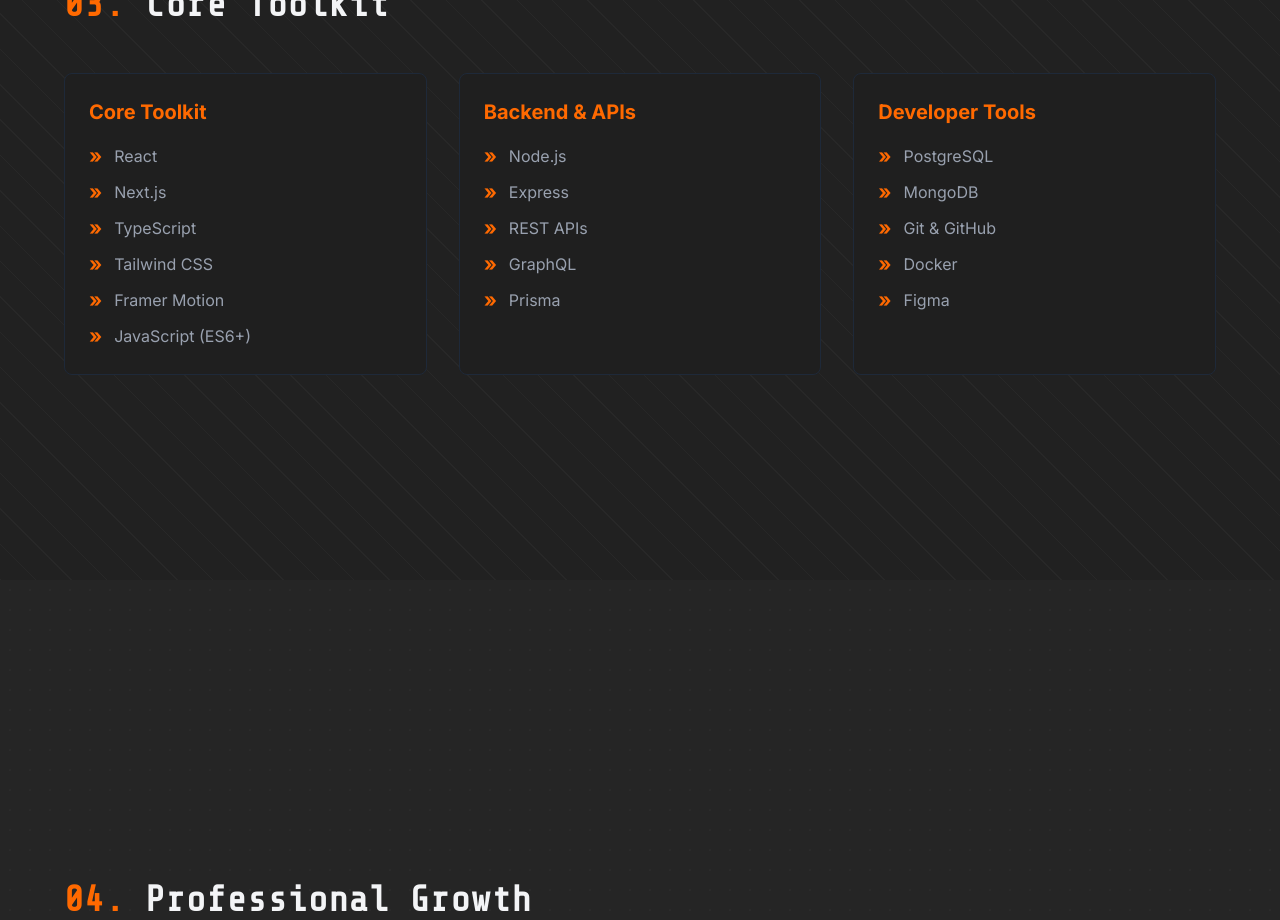
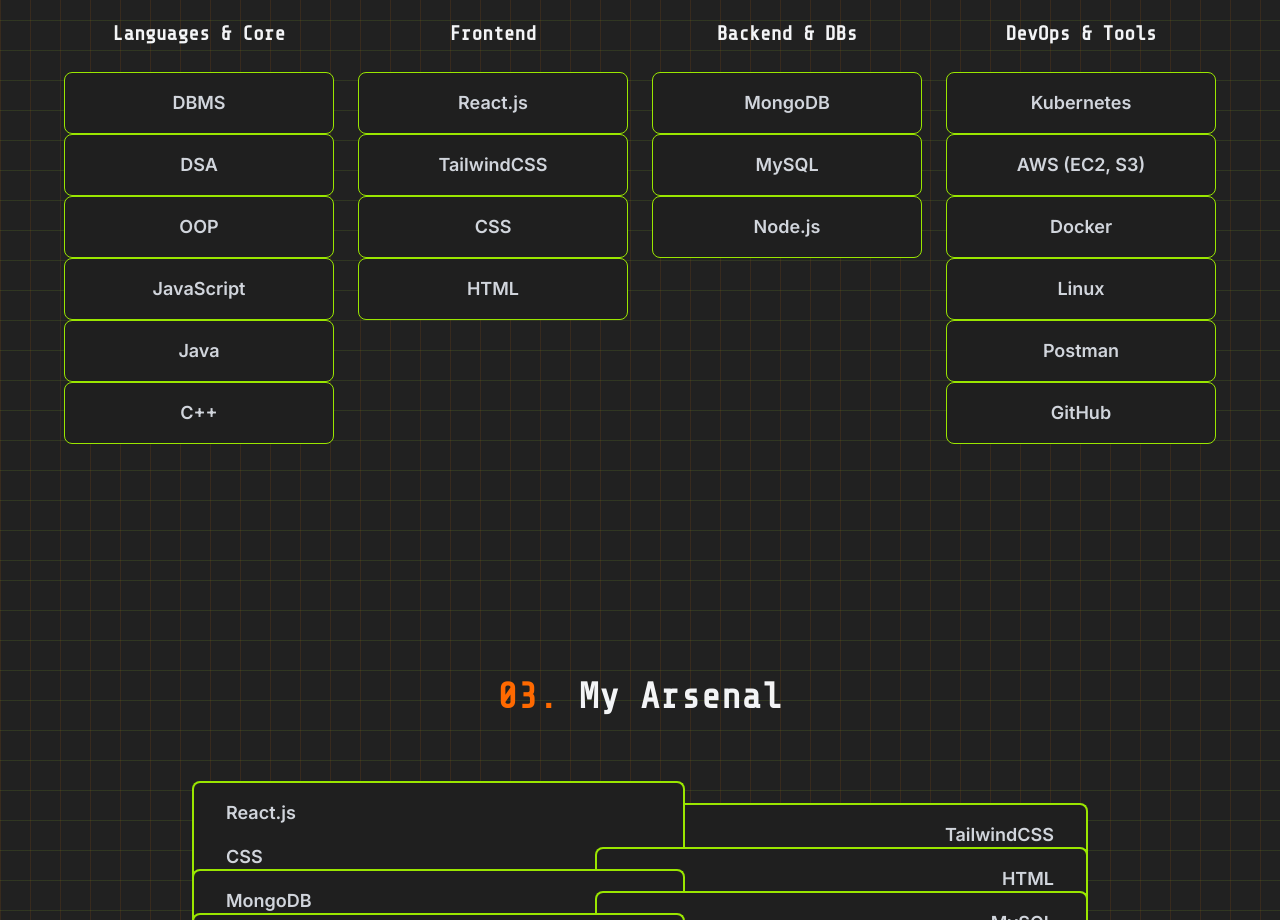
Before and after one commit to ChinmayOnGithub/portfolio, a Next.js app: page / in a window 1280 px wide. Shown: the part 2620-3540 px from the top of the page. Built offline with nearby package versions, Linux system fonts and the light colour scheme.

Commit message:
removed image

```diff
--- a/src/app/components/pages/DarkModePage.tsx
+++ b/src/app/components/pages/DarkModePage.tsx
@@ -7,18 +7,127 @@
 // Use only first 3 projects for homepage
 const featuredProjects = projects.slice(0, 3);
 
-const skills = {
-  "Core Toolkit": ["React", "Next.js", "TypeScript", "Tailwind CSS", "Framer Motion", "JavaScript (ES6+)"],
-  "Backend & APIs": ["Node.js", "Express", "REST APIs", "GraphQL", "Prisma"],
-  "Developer Tools": ["PostgreSQL", "MongoDB", "Git & GitHub", "Docker", "Figma"],
+// const skills = {
+//   "Core Toolkit": ["React", "Next.js", "TypeScript", "Tailwind CSS", "Framer Motion", "JavaScript (ES6+)"],
+//   "Backend & APIs": ["Node.js", "Express", "REST APIs", "GraphQL", "Prisma"],
+//   "Developer Tools": ["PostgreSQL", "MongoDB", "Git & GitHub", "Docker", "Figma"],
+// };
+
+// --- DATA FOR SKILLS SECTION ---
+const languagesAndCore = [
+  // Basics at the bottom
+  { name: "C++", color: "#00599C", shadow: "rgba(0, 89, 156, 0.4)", hoverText: "text-white" },
+  { name: "Java", color: "#f89820", shadow: "rgba(248, 152, 32, 0.4)", hoverText: "text-black" },
+  { name: "JavaScript", color: "#F7DF1E", shadow: "rgba(247, 223, 30, 0.4)", hoverText: "text-black" },
+  { name: "OOP", color: "#A29BFE", shadow: "rgba(162, 155, 254, 0.4)", hoverText: "text-black" },
+  { name: "DSA", color: "#A29BFE", shadow: "rgba(162, 155, 254, 0.4)", hoverText: "text-black" },
+  { name: "DBMS", color: "#A29BFE", shadow: "rgba(162, 155, 254, 0.4)", hoverText: "text-black" },
+].reverse(); // .reverse() puts basics at the bottom of the visual stack
+
+const frontendSkills = [
+  { name: "HTML", color: "#E34F26", shadow: "rgba(227, 79, 38, 0.4)", hoverText: "text-white" },
+  { name: "CSS", color: "#1572B6", shadow: "rgba(21, 114, 182, 0.4)", hoverText: "text-white" },
+  { name: "TailwindCSS", color: "#06B6D4", shadow: "rgba(6, 182, 212, 0.4)", hoverText: "text-black" },
+  { name: "React.js", color: "#61DAFB", shadow: "rgba(97, 218, 251, 0.4)", hoverText: "text-black" },
+].reverse();
+
+const backendAndDatabases = [
+  { name: "Node.js", color: "#5FA04E", shadow: "rgba(95, 160, 78, 0.4)", hoverText: "text-white" },
+  { name: "MySQL", color: "#4479A1", shadow: "rgba(68, 121, 161, 0.4)", hoverText: "text-white" },
+  { name: "MongoDB", color: "#47A248", shadow: "rgba(71, 162, 72, 0.4)", hoverText: "text-white" },
+].reverse();
+
+const devopsAndTools = [
+  { name: "GitHub", color: "#FFFFFF", shadow: "rgba(255, 255, 255, 0.4)", hoverText: "text-black" },
+  { name: "Postman", color: "#FF6C37", shadow: "rgba(255, 108, 55, 0.4)", hoverText: "text-white" },
+  { name: "Linux", color: "#FCC624", shadow: "rgba(252, 198, 36, 0.4)", hoverText: "text-black" },
+  { name: "Docker", color: "#2496ED", shadow: "rgba(36, 150, 237, 0.4)", hoverText: "text-white" },
+  { name: "AWS (EC2, S3)", color: "#232F3E", shadow: "rgba(35, 47, 62, 0.4)", hoverText: "text-white" },
+  { name: "Kubernetes", color: "#326CE5", shadow: "rgba(50, 108, 229, 0.4)", hoverText: "text-white" },
+].reverse();
+
+// This combines all skills into one big array for the file drawer
+const allSkills = [
+  ...frontendSkills,
+  ...backendAndDatabases,
+  ...languagesAndCore,
+  ...devopsAndTools,
+];
+
+// Define the type for a single skill
+type Skill = {
+  name: string;
+  color: string;
+  shadow: string;
+  hoverText: string;
 };
+
+// Define the type for the props
+type SkillStackProps = {
+  title: string;
+  skills: Skill[];
+};
+
+const SkillStack = ({ title, skills }: SkillStackProps) => (
+  <div className="flex flex-col items-center">
+    <h3 className="text-xl font-bold text-gray-100 mb-6 font-mono">{title}</h3>
+    <div className="flex flex-col items-center w-full max-w-xs min-h-[250px]">
+      {skills.map((skill, index) => (
+        <div
+          key={skill.name}
+          className="group relative w-full p-4 rounded-lg
+                     border border-lime-400 bg-[#1f1f1f] text-gray-300
+                     transition-all duration-300 ease-out
+                     z-${10 + index}
+                     ${index > 0 ? '-mt-10' : ''}
+                     hover:-translate-y-2 hover:z-50 hover:scale-105"
+          style={{
+            minHeight: '60px',
+            // Default border color is lime green (from className)
+          }}
+          onMouseEnter={(e) => {
+            // On hover: set brand colors
+            e.currentTarget.style.backgroundColor = skill.color;
+            e.currentTarget.style.borderColor = skill.color;
+            e.currentTarget.style.color = skill.hoverText === 'text-black' ? '#000' : '#FFF';
+            e.currentTarget.style.boxShadow = `0 8px 30px 0 ${skill.shadow}`;
+          }}
+          onMouseLeave={(e) => {
+            // On leave: reset to default
+            e.currentTarget.style.backgroundColor = '#1f1f1f';
+            e.currentTarget.style.borderColor = '#B6F427'; // Tailwind's lime-400
+            e.currentTarget.style.color = '#D1D5DB'; // text-gray-300
+            e.currentTarget.style.boxShadow = 'none';
+          }}
+        >
+          {/* Default State: Skill Name (Uniform Color) */}
+          <h4
+            className="text-lg font-semibold text-center group-hover:opacity-0 transition-opacity duration-150"
+          >
+            {skill.name}
+          </h4>
+
+          {/* Hover State: Logo + Name (Inverted Color) */}
+          <div className="absolute inset-0 flex flex-col items-center justify-center gap-2
+                          opacity-0 group-hover:opacity-100 transition-opacity duration-300
+                          pointer-events-none">
+            <span className="w-8 h-8 flex items-center justify-center text-xl font-bold">
+              {/* This is where your {skill.logo} component will render */}
+              {skill.logo}
+            </span>
+            <span className="font-semibold">{skill.name}</span>
+          </div>
+        </div>
+      ))}
+    </div>
+  </div>
+);
+
 
 const problemSolving = [
   { name: "LeetCode", url: "https://leetcode.com/u/chinmaydpatil09/", description: "Honing my skills in data structures and algorithms." },
   { name: "Codeforces", url: "https://codeforces.com/profile/chinmaydpatil09", description: "Participating in competitive programming contests." }
 ];
-
-
 
 export default function DarkModePage() {
 
@@ -87,7 +196,7 @@
             <div className="w-60 h-60 sm:w-72 sm:h-72 md:w-80 md:h-80 relative group">
               <div className="absolute -inset-2 bg-orange-500 rounded-full opacity-0 group-hover:opacity-50 blur-2xl transition-opacity duration-500"></div>
               <div className="absolute -inset-1 bg-purple-600 rounded-full opacity-0 group-hover:opacity-30 blur-xl transition-opacity duration-500 delay-100"></div>
-              <Image src="/chinmaypatil.jpg" width={400} height={400} alt="A photo of Chinmay Patil" className="relative rounded-lg w-full h-full object-cover border-2 border-gray-800 transition-all duration-300 group-hover:scale-105" onError={(e) => { e.currentTarget.src = 'https://placehold.co/400x400/1a1a1a/ff4500?text=Chinmay'; }} />
+              <Image src="/player.svg" width={400} height={400} alt="A photo of Chinmay Patil" className="relative rounded-lg w-full h-full object-cover border-2 border-gray-800 transition-all duration-300 group-hover:scale-105" onError={(e) => { e.currentTarget.src = 'https://placehold.co/400x400/1a1a1a/ff4500?text=Chinmay'; }} />
             </div>
           </div>
           <div className="flex flex-col text-center md:text-left">
@@ -137,7 +246,7 @@
       </section>
 
       {/* --- SKILLS SECTION (Lighter Dark + Diagonal Lines) --- */}
-      <section id="skills" className="w-full flex items-center justify-center h-screen px-6 sm:px-8 z-10 bg-[#212121] relative">
+      {/* <section id="skills" className="w-full flex items-center justify-center h-screen px-6 sm:px-8 z-10 bg-[#212121] relative">
         <div className="absolute inset-0" style={{ backgroundImage: 'repeating-linear-gradient(45deg, rgba(96, 96, 96, 0.1), rgba(96, 96, 96, 0.1) 1px, transparent 1px, transparent 25px)' }}></div>
         <div className="max-w-6xl w-full relative">
           <h2 className="text-3xl md:text-4xl font-bold text-gray-100 mb-12 font-mono tracking-wide text-center md:text-left">
@@ -159,30 +268,97 @@
             ))}
           </div>
         </div>
+      </section> */}
+      {/* --- SKILLS SECTION (Skill Stacks) --- */}
+      <section id="skills" className="w-full flex items-center justify-center h-screen px-6 sm:px-8 z-10 bg-[#212121] relative overflow-hidden">
+        {/* Same consistent grid background */}
+        <div className="absolute inset-0" style={{
+          backgroundImage: 'linear-gradient(rgba(182, 244, 39, 0.1) 1px, transparent 1px), linear-gradient(to right, rgba(255, 126, 0, 0.1) 1px, transparent 1px)',
+          backgroundSize: '30px 30px'
+        }}></div>
+
+        <div className="max-w-6xl w-full relative flex flex-col items-center">
+          {/* Section title remains consistent */}
+          <h2 className="text-3xl md:text-4xl font-bold text-gray-100 mb-16 font-mono tracking-wide text-center">
+            <span className="text-orange-500">03.</span> My Arsenal
+          </h2>
+
+          {/* Multiple Stacks Container - 4 columns on desktop */}
+          <div className="w-full grid grid-cols-1 sm:grid-cols-2 lg:grid-cols-4 gap-16 lg:gap-6">
+            <SkillStack title="Languages & Core" skills={languagesAndCore} />
+            <SkillStack title="Frontend" skills={frontendSkills} />
+            <SkillStack title="Backend & DBs" skills={backendAndDatabases} />
+            <SkillStack title="DevOps & Tools" skills={devopsAndTools} />
+          </div>
+        </div>
       </section>
 
       {/* --- PROBLEM SOLVING SECTION (Darker + Dot Pattern) --- */}
-      <section id="problems" className="w-full flex items-center justify-center h-screen px-6 sm:px-8 z-10 bg-[#252525] relative">
-        <div className="absolute inset-0" style={{ backgroundImage: 'radial-gradient(rgba(72, 72, 72, 0.14) 1px, transparent 1px)', backgroundSize: '20px 20px' }}></div>
-        <div className="max-w-6xl w-full relative">
-          <h2 className="text-3xl md:text-4xl font-bold text-gray-100 mb-12 font-mono tracking-wide text-center md:text-left">
-            <span className="text-orange-500">04.</span> Professional Growth
+      {/* --- SKILLS SECTION (File Drawer) --- */}
+      <section id="skills" className="w-full flex items-center justify-center min-h-screen py-24 px-6 sm:px-8 z-10 bg-[#212121] relative overflow-hidden">
+        {/* Same consistent grid background */}
+        <div className="absolute inset-0" style={{
+          backgroundImage: 'linear-gradient(rgba(182, 244, 39, 0.1) 1px, transparent 1px), linear-gradient(to right, rgba(255, 126, 0, 0.1) 1px, transparent 1px)',
+          backgroundSize: '30px 30px'
+        }}></div>
+
+        <div className="max-w-4xl w-full relative flex flex-col items-center">
+          {/* Section title */}
+          <h2 className="text-3xl md:text-4xl font-bold text-gray-100 mb-16 font-mono tracking-wide text-center">
+            <span className="text-orange-500">03.</span> My Arsenal
           </h2>
-          <div className="grid grid-cols-1 md:grid-cols-2 gap-8">
-            {problemSolving.map((platform) => (
-              <a key={platform.name} href={platform.url} target="_blank" rel="noopener noreferrer" className="group relative block p-6 overflow-hidden rounded-lg border-2 border-gray-800 transition-all duration-300 hover:-translate-y-2 hover:shadow-2xl hover:shadow-orange-500/10">
-                <div className="absolute inset-0 bg-[#1f1f1f] transition-colors"></div>
-                <div className="absolute inset-0 opacity-0 group-hover:opacity-10 transition-opacity duration-500" style={{ backgroundImage: 'radial-gradient(circle at 80% 80%, #9400d3 1px, transparent 1px)', backgroundSize: '12px 12px' }}></div>
-                <div className="relative">
-                  <h3 className="text-xl font-bold flex items-center gap-2">
-                    {platform.name}
-                    <svg xmlns="http://www.w3.org/2000/svg" width="16" height="16" viewBox="0 0 24 24" fill="none" stroke="currentColor" strokeWidth="2" strokeLinecap="round" strokeLinejoin="round" className="opacity-50 group-hover:opacity-100 transition-opacity text-gray-400"><path d="M7 17l9.2-9.2M17 17V7H7" /></svg>
-                  </h3>
-                  <p className="mt-2 text-gray-400">{platform.description}</p>
-                </div>
-              </a>
+
+          {/* The File Drawer Container */}
+          <div className="w-full flex flex-col items-center">
+            {allSkills.map((skill, index) => (
+              <div
+                key={skill.name}
+                className={`group relative w-[55%] p-4
+                            rounded-t-lg
+                            border-b-0 border-2 border-lime-400
+                            bg-[#1f1f1f] text-gray-300
+                            transition-all duration-300 ease-out
+                            z-${10 + index}
+                            ${index > 0 ? '-mt-10' : ''}
+                            ${index % 2 === 0 ? 'self-start' : 'self-end'}
+                            hover:z-50`}
+                style={{
+                  minHeight: '60px',
+                }}
+                onMouseEnter={(e) => {
+                  // On hover: set brand colors
+                  e.currentTarget.style.backgroundColor = skill.color;
+                  e.currentTarget.style.borderColor = skill.color;
+                  e.currentTarget.style.color = skill.hoverText === 'text-black' ? '#000' : '#FFF';
+                  e.currentTarget.style.boxShadow = `0 8px 30px 0 ${skill.shadow}`;
+                  e.currentTarget.style.transform = 'translateY(-8px) scale(1.03)';
+                }}
+                onMouseLeave={(e) => {
+                  // On leave: reset to default
+                  e.currentTarget.style.backgroundColor = '#1f1f1f';
+                  e.currentTarget.style.borderColor = '#B6F427'; // Tailwind's lime-400
+                  e.currentTarget.style.color = '#D1D5DB'; // text-gray-300
+                  e.currentTarget.style.boxShadow = 'none';
+                  e.currentTarget.style.transform = 'translateY(0px) scale(1)';
+                }}
+              >
+                {/* Default State: Skill Name (Uniform Color) */}
+                <h4
+                  className={`text-lg font-semibold transition-all duration-300 ease-out group-hover:scale-110
+                              ${index % 2 === 0 ? 'text-left pl-4' : 'text-right pr-4'}`}
+                >
+                  {skill.name}
+                </h4>
+              </div>
             ))}
           </div>
+
+          {/* Drawer Handle */}
+          <div className="w-[60%] h-4 bg-gray-700 rounded-b-md mt-0 z-0 shadow-inner"></div>
+          <div className="w-32 h-8 bg-gray-600 rounded-b-lg flex items-center justify-center -mt-1 shadow-lg">
+            <div className="w-16 h-1 bg-gray-800 rounded-full"></div>
+          </div>
+
         </div>
       </section>
 
@@ -209,8 +385,8 @@
       <footer id="contact" className="w-full flex items-center justify-center h-screen px-6 sm:px-8 bg-[#212121] z-10 relative">
         {/* Lime and Orange subtle grid background */}
         <div className="absolute inset-0" style={{
-            backgroundImage: 'linear-gradient(rgba(182, 244, 39, 0.1) 1px, transparent 1px), linear-gradient(to right, rgba(255, 126, 0, 0.1) 1px, transparent 1px)',
-            backgroundSize: '30px 30px'
+          backgroundImage: 'linear-gradient(rgba(182, 244, 39, 0.1) 1px, transparent 1px), linear-gradient(to right, rgba(255, 126, 0, 0.1) 1px, transparent 1px)',
+          backgroundSize: '30px 30px'
         }}></div>
 
         <div className="max-w-3xl w-full text-center relative flex flex-col items-center">
@@ -240,7 +416,7 @@
           <div className="flex gap-8 mt-10">
             {/* GitHub Icon Link */}
             <a
-              href="#your-github-url" // <-- REPLACE THIS
+              href="#your-github-url"
               target="_blank"
               rel="noopener noreferrer"
               className="text-gray-400 transition-all duration-300 ease-out
--- a/src/app/components/pages/LightModePage.tsx
+++ b/src/app/components/pages/LightModePage.tsx
@@ -73,7 +73,7 @@
           </div>
           <div className="flex items-center justify-center order-1 md:order-2">
             <div className="w-60 h-60 sm:w-72 sm:h-72 md:w-80 md:h-80 relative group">
-              <img src="/chinmaypatil.jpg" width={400} height={400} alt="A photo of Chinmay Patil" className="relative rounded-lg w-full h-full object-cover border-4 border-white shadow-2xl transition-all duration-300 group-hover:scale-105" onError={(e) => { (e.currentTarget as HTMLImageElement).src = 'https://placehold.co/400x400/FAF3E6/D26911?text=Chinmay'; }} />
+              <img src="/player.svg" width={400} height={400} alt="A photo of Chinmay Patil" className="relative rounded-lg w-full h-full object-cover border-4 border-white shadow-2xl transition-all duration-300 group-hover:scale-105" onError={(e) => { (e.currentTarget as HTMLImageElement).src = 'https://placehold.co/400x400/FAF3E6/D26911?text=Chinmay'; }} />
             </div>
           </div>
         </div>
```
Also changed, not shown: public/chinmaypatil_temp.jpg (renamed from public/chinmaypatil.jpg), public/player_2.svg (added).
